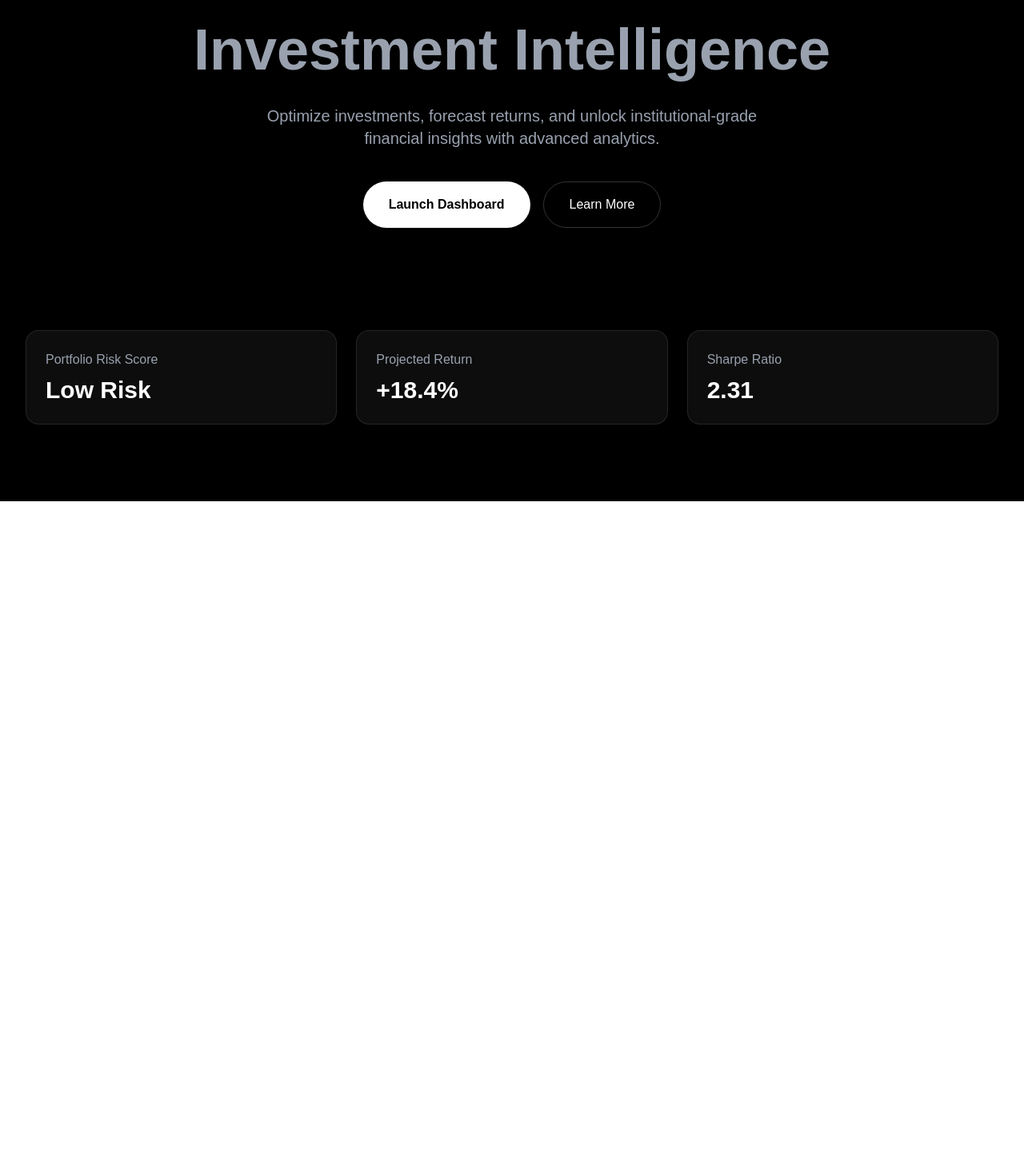
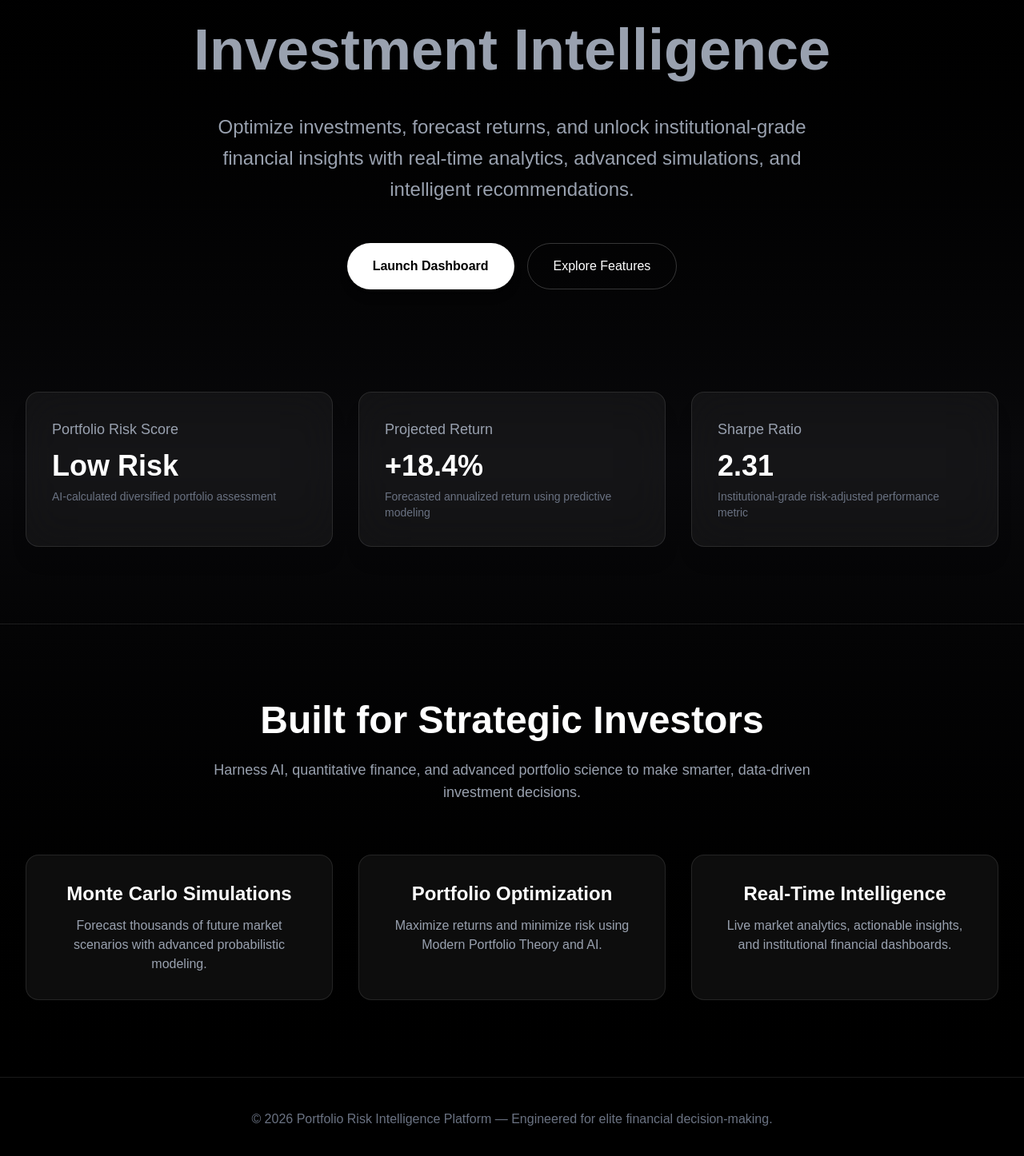
Before and after one commit to AchintyaCodes/portfolio-risk-intelligence-platform, a Next.js app in the folder frontend/: page / in a window 1280 px wide. Shown: the part 292-1738 px from the top of the page at 80% size. Before the commit the page ends 919 px from the top, so only its background shows below. Built offline with nearby package versions, Linux system fonts and the light colour scheme.

Commit message:
Enhanced landing page with animations and premium UI styling

```diff
--- a/frontend/app/page.tsx
+++ b/frontend/app/page.tsx
@@ -1,56 +1,143 @@
+"use client";
+
+import { motion } from "framer-motion";
+
 export default function Home() {
   return (
-    <main className="min-h-screen bg-black text-white">
+    <main className="min-h-screen bg-gradient-to-b from-black via-zinc-950 to-black text-white">
       {/* Navbar */}
-      <nav className="flex items-center justify-between px-8 py-6 border-b border-white/10">
-        <h1 className="text-2xl font-bold tracking-tight">
+      <nav className="flex items-center justify-between px-8 py-6 border-b border-white/10 backdrop-blur-md">
+        <h1 className="text-2xl md:text-3xl font-bold tracking-tight">
           Portfolio Risk Intelligence
         </h1>
-        <button className="px-5 py-2 rounded-full border border-white/20 hover:bg-white hover:text-black transition">
-          Get Started
-        </button>
+
+        <div className="flex gap-4">
+          <button className="px-5 py-2 rounded-full border border-white/20 hover:bg-white hover:text-black transition duration-300">
+            Learn More
+          </button>
+
+          <button className="px-5 py-2 rounded-full bg-white text-black font-semibold hover:scale-105 transition duration-300">
+            Get Started
+          </button>
+        </div>
       </nav>
 
       {/* Hero Section */}
-      <section className="flex flex-col items-center justify-center text-center px-6 py-32">
-        <h2 className="text-5xl md:text-7xl font-bold max-w-5xl leading-tight">
+      <motion.section
+        initial={{ opacity: 0, y: 40 }}
+        animate={{ opacity: 1, y: 0 }}
+        transition={{ duration: 0.9 }}
+        className="flex flex-col items-center justify-center text-center px-6 py-32"
+      >
+        <h2 className="text-5xl md:text-7xl font-bold max-w-6xl leading-tight">
           AI-Powered Portfolio Risk &
           <span className="text-gray-400"> Investment Intelligence</span>
         </h2>
 
-        <p className="mt-6 text-lg md:text-xl text-gray-400 max-w-2xl">
+        <p className="mt-8 text-lg md:text-2xl text-gray-400 max-w-3xl leading-relaxed">
           Optimize investments, forecast returns, and unlock institutional-grade
-          financial insights with advanced analytics.
+          financial insights with real-time analytics, advanced simulations,
+          and intelligent recommendations.
         </p>
 
-        <div className="mt-10 flex gap-4">
-          <button className="px-8 py-4 rounded-full bg-white text-black font-semibold hover:scale-105 transition">
+        <div className="mt-12 flex flex-wrap justify-center gap-4">
+          <button className="px-8 py-4 rounded-full bg-white text-black font-semibold hover:scale-105 transition duration-300 shadow-lg">
             Launch Dashboard
           </button>
 
-          <button className="px-8 py-4 rounded-full border border-white/20 hover:bg-white hover:text-black transition">
-            Learn More
+          <button className="px-8 py-4 rounded-full border border-white/20 hover:bg-white hover:text-black transition duration-300">
+            Explore Features
           </button>
+        </div>
+      </motion.section>
+
+      {/* Metrics Preview */}
+      <section className="grid grid-cols-1 md:grid-cols-3 gap-8 px-8 pb-24 max-w-7xl mx-auto">
+        <motion.div
+          whileHover={{ scale: 1.05 }}
+          className="p-8 rounded-2xl bg-white/5 backdrop-blur-xl border border-white/10 shadow-xl"
+        >
+          <h3 className="text-gray-400 text-lg">Portfolio Risk Score</h3>
+          <p className="text-4xl font-bold mt-3">Low Risk</p>
+          <p className="text-sm text-gray-500 mt-2">
+            AI-calculated diversified portfolio assessment
+          </p>
+        </motion.div>
+
+        <motion.div
+          whileHover={{ scale: 1.05 }}
+          className="p-8 rounded-2xl bg-white/5 backdrop-blur-xl border border-white/10 shadow-xl"
+        >
+          <h3 className="text-gray-400 text-lg">Projected Return</h3>
+          <p className="text-4xl font-bold mt-3">+18.4%</p>
+          <p className="text-sm text-gray-500 mt-2">
+            Forecasted annualized return using predictive modeling
+          </p>
+        </motion.div>
+
+        <motion.div
+          whileHover={{ scale: 1.05 }}
+          className="p-8 rounded-2xl bg-white/5 backdrop-blur-xl border border-white/10 shadow-xl"
+        >
+          <h3 className="text-gray-400 text-lg">Sharpe Ratio</h3>
+          <p className="text-4xl font-bold mt-3">2.31</p>
+          <p className="text-sm text-gray-500 mt-2">
+            Institutional-grade risk-adjusted performance metric
+          </p>
+        </motion.div>
+      </section>
+
+      {/* Features Section */}
+      <section className="px-8 py-24 border-t border-white/10">
+        <div className="max-w-7xl mx-auto text-center">
+          <h3 className="text-4xl md:text-5xl font-bold">
+            Built for Strategic Investors
+          </h3>
+
+          <p className="mt-6 text-gray-400 max-w-3xl mx-auto text-lg">
+            Harness AI, quantitative finance, and advanced portfolio science
+            to make smarter, data-driven investment decisions.
+          </p>
+
+          <div className="grid grid-cols-1 md:grid-cols-3 gap-8 mt-16">
+            <div className="p-8 rounded-2xl bg-white/5 border border-white/10 backdrop-blur-lg">
+              <h4 className="text-2xl font-semibold">
+                Monte Carlo Simulations
+              </h4>
+              <p className="mt-3 text-gray-400">
+                Forecast thousands of future market scenarios with advanced
+                probabilistic modeling.
+              </p>
+            </div>
+
+            <div className="p-8 rounded-2xl bg-white/5 border border-white/10 backdrop-blur-lg">
+              <h4 className="text-2xl font-semibold">
+                Portfolio Optimization
+              </h4>
+              <p className="mt-3 text-gray-400">
+                Maximize returns and minimize risk using Modern Portfolio
+                Theory and AI.
+              </p>
+            </div>
+
+            <div className="p-8 rounded-2xl bg-white/5 border border-white/10 backdrop-blur-lg">
+              <h4 className="text-2xl font-semibold">
+                Real-Time Intelligence
+              </h4>
+              <p className="mt-3 text-gray-400">
+                Live market analytics, actionable insights, and institutional
+                financial dashboards.
+              </p>
+            </div>
+          </div>
         </div>
       </section>
 
-      {/* Metrics Preview */}
-      <section className="grid grid-cols-1 md:grid-cols-3 gap-6 px-8 pb-24">
-        <div className="p-6 rounded-2xl bg-white/5 backdrop-blur-md border border-white/10">
-          <h3 className="text-gray-400">Portfolio Risk Score</h3>
-          <p className="text-3xl font-bold mt-2">Low Risk</p>
-        </div>
-
-        <div className="p-6 rounded-2xl bg-white/5 backdrop-blur-md border border-white/10">
-          <h3 className="text-gray-400">Projected Return</h3>
-          <p className="text-3xl font-bold mt-2">+18.4%</p>
-        </div>
-
-        <div className="p-6 rounded-2xl bg-white/5 backdrop-blur-md border border-white/10">
-          <h3 className="text-gray-400">Sharpe Ratio</h3>
-          <p className="text-3xl font-bold mt-2">2.31</p>
-        </div>
-      </section>
+      {/* Footer */}
+      <footer className="text-center py-10 border-t border-white/10 text-gray-500">
+        © 2026 Portfolio Risk Intelligence Platform — Engineered for elite
+        financial decision-making.
+      </footer>
     </main>
   );
 }
```
